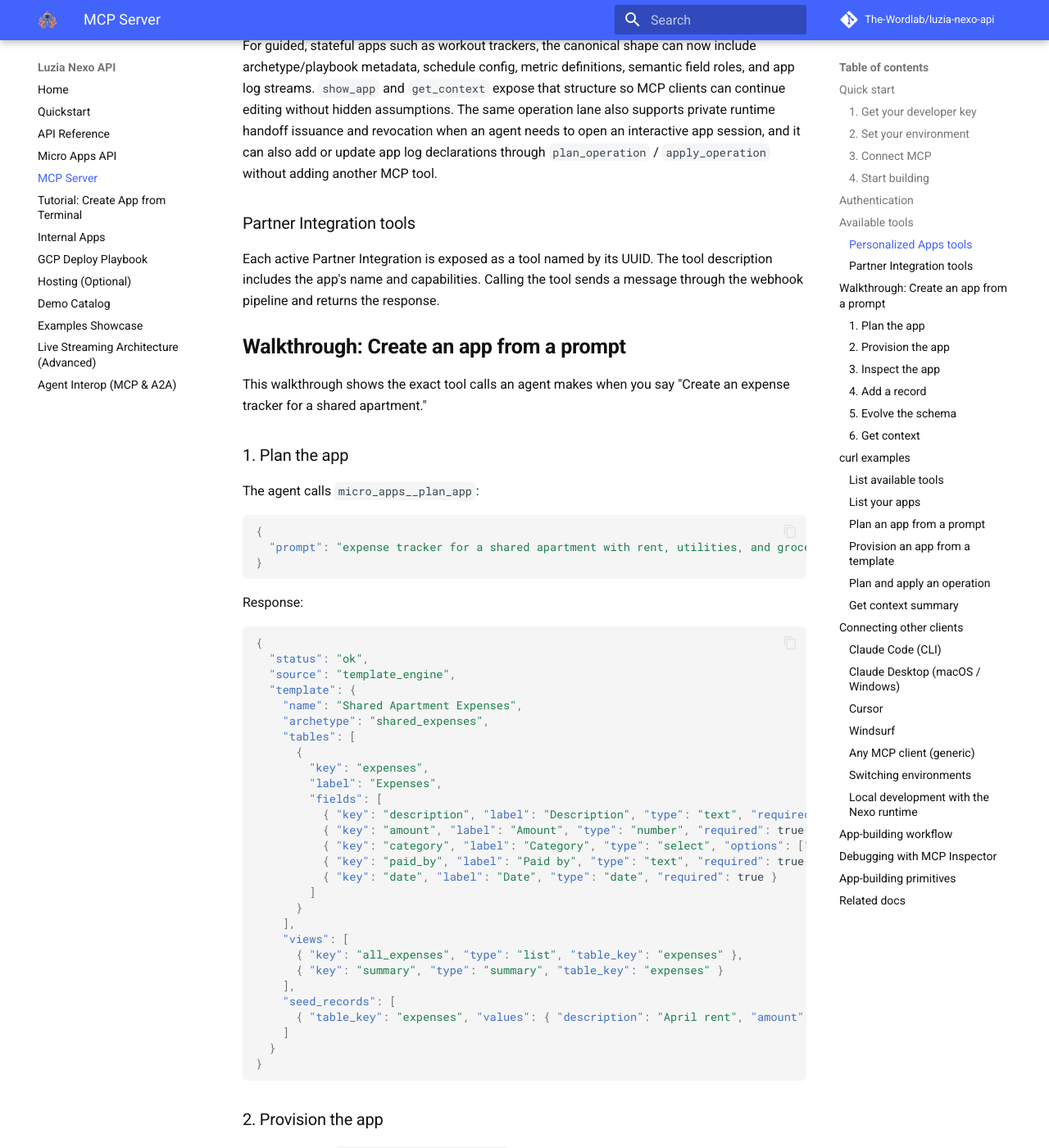
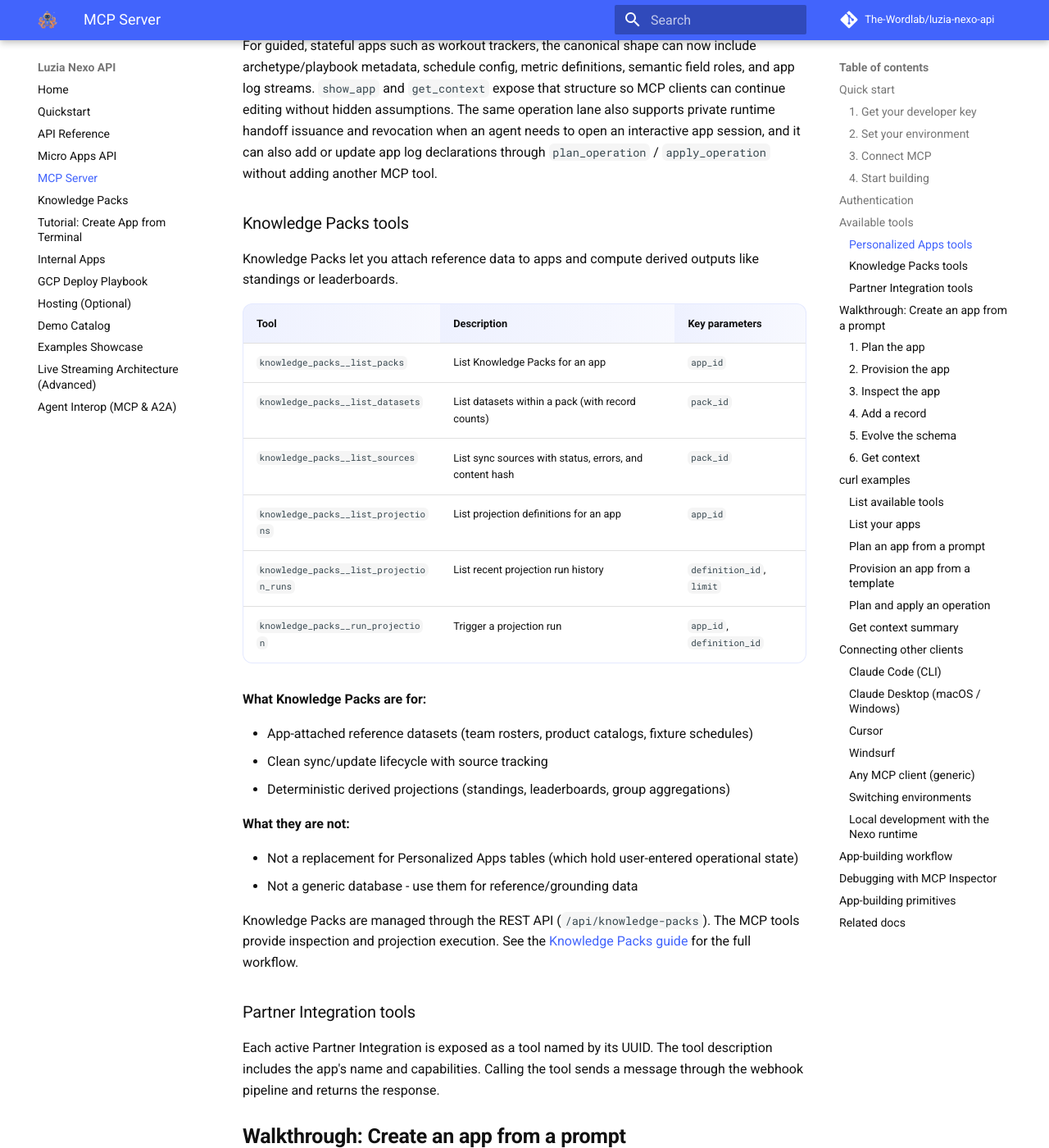
Before and after one commit to The-Wordlab/luzia-nexo-api, an MkDocs documentation site: the page built from docs/mcp.md, in a window 1280 px wide and 1400 px high, scrolled down 3244 px. Shown: the whole window at 82% size. Built offline with MkDocs 1.6.1 and Material for MkDocs 9.7.7, drawn with Linux system fonts in a browser that asks for light colours; comment, search, counter and statistics services are not loaded.

Commit message:
feat: add Knowledge Packs public developer documentation
- docs/knowledge-packs.md: full guide covering packs, datasets, records,
  sources, projections, REST API examples, MCP tools, sync workflow,
  ownership model, and admin dashboard
- docs/mcp.md: added Knowledge Packs tools table (6 tools) with
  descriptions and link to the new guide
- mkdocs.yml: added Knowledge Packs to navigation

Co-Authored-By: Claude Opus 4.6 (1M context) <noreply@anthropic.com>

```diff
--- a/docs/mcp.md
+++ b/docs/mcp.md
@@ -114,6 +114,32 @@ The same operation lane also supports private runtime handoff issuance and
 revocation when an agent needs to open an interactive app session, and it can
 also add or update app log declarations through `plan_operation` /
 `apply_operation` without adding another MCP tool.
+
+### Knowledge Packs tools
+
+Knowledge Packs let you attach reference data to apps and compute derived outputs like standings or leaderboards.
+
+| Tool | Description | Key parameters |
+|---|---|---|
+| `knowledge_packs__list_packs` | List Knowledge Packs for an app | `app_id` |
+| `knowledge_packs__list_datasets` | List datasets within a pack (with record counts) | `pack_id` |
+| `knowledge_packs__list_sources` | List sync sources with status, errors, and content hash | `pack_id` |
+| `knowledge_packs__list_projections` | List projection definitions for an app | `app_id` |
+| `knowledge_packs__list_projection_runs` | List recent projection run history | `definition_id`, `limit` |
+| `knowledge_packs__run_projection` | Trigger a projection run | `app_id`, `definition_id` |
+
+**What Knowledge Packs are for:**
+
+- App-attached reference datasets (team rosters, product catalogs, fixture schedules)
+- Clean sync/update lifecycle with source tracking
+- Deterministic derived projections (standings, leaderboards, group aggregations)
+
+**What they are not:**
+
+- Not a replacement for Personalized Apps tables (which hold user-entered operational state)
+- Not a generic database - use them for reference/grounding data
+
+Knowledge Packs are managed through the REST API (`/api/knowledge-packs`). The MCP tools provide inspection and projection execution. See the [Knowledge Packs guide](knowledge-packs.md) for the full workflow.
 
 ### Partner Integration tools
 
--- a/mkdocs.yml
+++ b/mkdocs.yml
@@ -48,6 +48,7 @@ nav:
   - API Reference: partner-api-reference.md
   - Micro Apps API: micro-apps-api.md
   - MCP Server: mcp.md
+  - Knowledge Packs: knowledge-packs.md
   - "Tutorial: Create App from Terminal": tutorial-create-app-from-terminal.md
   - Internal Apps: internal-apps.md
   - GCP Deploy Playbook: gcp-deploy-playbook.md
```
Also changed, not shown: docs/knowledge-packs.md (added, +252 -0 lines).
